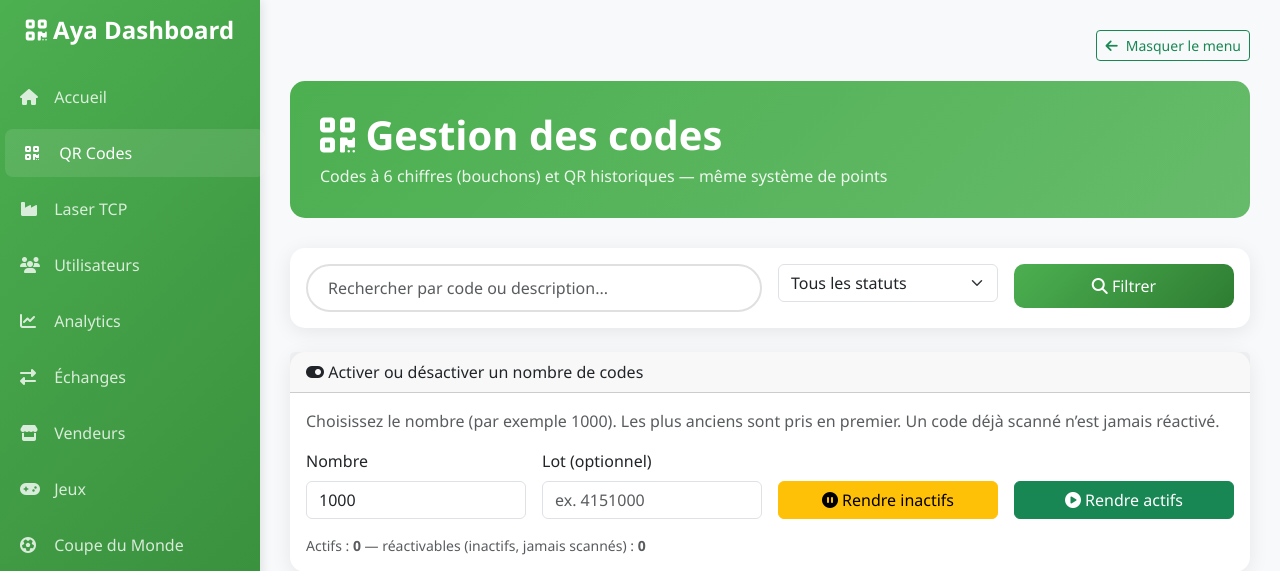
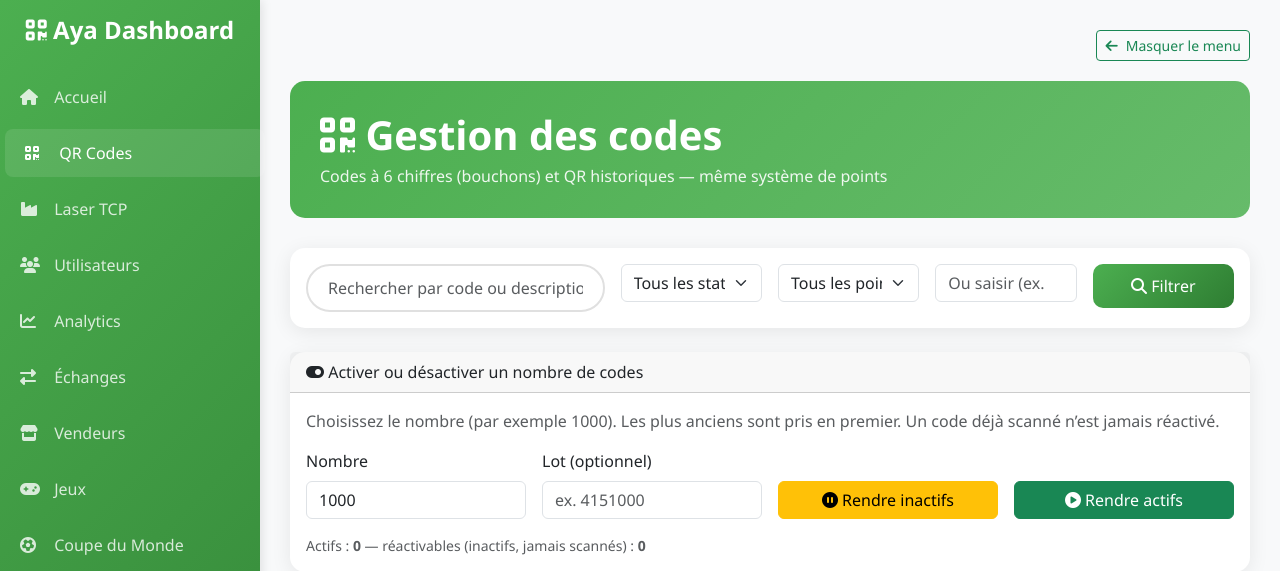
Before and after one commit to killlinux-cell/AYA, a Django app: page /dashboard/qr-codes/ in a window 1280 px wide. Shown: the top 571 px of the page. Run offline with Django 5.2, Linux system fonts and the light colour scheme; the visitor is signed in with stand-in values (Sample User, id 1); data that the repository does not hold is empty.

Commit message:
Ajoute un filtre par points sur la liste des codes.
Co-authored-by: Cursor <cursoragent@cursor.com>

```diff
--- a/aya_backend/dashboard/templates/dashboard/qr_codes.html
+++ b/aya_backend/dashboard/templates/dashboard/qr_codes.html
@@ -12,19 +12,32 @@
 <div class="card mb-4">
     <div class="card-body">
         <form method="GET" class="row g-3">
-            <div class="col-md-6">
+            <div class="col-lg-4">
                 <input type="text" class="form-control search-box" name="search"
                        placeholder="Rechercher par code ou description..."
                        value="{{ search }}">
             </div>
-            <div class="col-md-3">
+            <div class="col-lg-2">
                 <select class="form-select" name="status">
                     <option value="all" {% if status_filter == 'all' %}selected{% endif %}>Tous les statuts</option>
                     <option value="active" {% if status_filter == 'active' %}selected{% endif %}>Actifs</option>
                     <option value="inactive" {% if status_filter == 'inactive' %}selected{% endif %}>Inactifs</option>
                 </select>
             </div>
-            <div class="col-md-3">
+            <div class="col-lg-2">
+                <select class="form-select" id="pointsSelect">
+                    <option value="">Tous les points</option>
+                    {% for pts in points_choices %}
+                    <option value="{{ pts }}" {% if points_filter == pts|stringformat:"s" %}selected{% endif %}>{{ pts }} pts</option>
+                    {% endfor %}
+                </select>
+            </div>
+            <div class="col-lg-2">
+                <input type="number" class="form-control" id="pointsTyped" name="points" min="0"
+                       placeholder="Ou saisir (ex. 10)"
+                       value="{% if points_filter %}{{ points_filter }}{% endif %}">
+            </div>
+            <div class="col-lg-2">
                 <button type="submit" class="btn btn-primary w-100">
                     <i class="fas fa-search"></i> Filtrer
                 </button>
@@ -152,10 +165,10 @@
     <ul class="pagination justify-content-center">
         {% if page_obj.has_previous %}
             <li class="page-item">
-                <a class="page-link" href="?page=1{% if search %}&search={{ search }}{% endif %}{% if status_filter != 'all' %}&status={{ status_filter }}{% endif %}">Premier</a>
+                <a class="page-link" href="?page=1{% if search %}&search={{ search }}{% endif %}{% if status_filter != 'all' %}&status={{ status_filter }}{% endif %}{% if points_filter %}&points={{ points_filter }}{% endif %}">Premier</a>
             </li>
             <li class="page-item">
-                <a class="page-link" href="?page={{ page_obj.previous_page_number }}{% if search %}&search={{ search }}{% endif %}{% if status_filter != 'all' %}&status={{ status_filter }}{% endif %}">Précédent</a>
+                <a class="page-link" href="?page={{ page_obj.previous_page_number }}{% if search %}&search={{ search }}{% endif %}{% if status_filter != 'all' %}&status={{ status_filter }}{% endif %}{% if points_filter %}&points={{ points_filter }}{% endif %}">Précédent</a>
             </li>
         {% endif %}
 
@@ -167,10 +180,10 @@
 
         {% if page_obj.has_next %}
             <li class="page-item">
-                <a class="page-link" href="?page={{ page_obj.next_page_number }}{% if search %}&search={{ search }}{% endif %}{% if status_filter != 'all' %}&status={{ status_filter }}{% endif %}">Suivant</a>
+                <a class="page-link" href="?page={{ page_obj.next_page_number }}{% if search %}&search={{ search }}{% endif %}{% if status_filter != 'all' %}&status={{ status_filter }}{% endif %}{% if points_filter %}&points={{ points_filter }}{% endif %}">Suivant</a>
             </li>
             <li class="page-item">
-                <a class="page-link" href="?page={{ page_obj.paginator.num_pages }}{% if search %}&search={{ search }}{% endif %}{% if status_filter != 'all' %}&status={{ status_filter }}{% endif %}">Dernier</a>
+                <a class="page-link" href="?page={{ page_obj.paginator.num_pages }}{% if search %}&search={{ search }}{% endif %}{% if status_filter != 'all' %}&status={{ status_filter }}{% endif %}{% if points_filter %}&points={{ points_filter }}{% endif %}">Dernier</a>
             </li>
         {% endif %}
     </ul>
@@ -395,6 +408,15 @@
 
 {% block extra_js %}
 <script>
+(function () {
+    const select = document.getElementById('pointsSelect');
+    const typed = document.getElementById('pointsTyped');
+    if (!select || !typed) return;
+    select.addEventListener('change', function () {
+        typed.value = this.value;
+    });
+})();
+
 let currentQRCodeId = null;
 
 // Afficher le QR Code
--- a/aya_backend/dashboard/views.py
+++ b/aya_backend/dashboard/views.py
@@ -166,6 +166,13 @@ def qr_codes_management(request):
     # Filtres
     search = request.GET.get('search', '')
     status_filter = request.GET.get('status', 'all')
+    points_raw = (request.GET.get('points') or '').strip()
+    points_filter = None
+    if points_raw != '':
+        try:
+            points_filter = int(points_raw)
+        except ValueError:
+            points_filter = None
 
     qr_codes = QRCode.objects.all()
 
@@ -180,6 +187,13 @@ def qr_codes_management(request):
     elif status_filter == 'inactive':
         qr_codes = qr_codes.filter(is_active=False)
 
+    if points_filter is not None:
+        qr_codes = qr_codes.filter(points=points_filter)
+
+    points_choices = list(
+        QRCode.objects.values_list('points', flat=True).distinct().order_by('points')
+    )
+
     # Pagination
     paginator = Paginator(qr_codes, 20)
     page_number = request.GET.get('page')
@@ -189,6 +203,8 @@ def qr_codes_management(request):
         'page_obj': page_obj,
         'search': search,
         'status_filter': status_filter,
+        'points_filter': '' if points_filter is None else str(points_filter),
+        'points_choices': points_choices,
         'total_qr_codes': QRCode.objects.count(),
         'total_scans': UserQRCode.objects.count(),
         **_qr_status_counts(),
```
